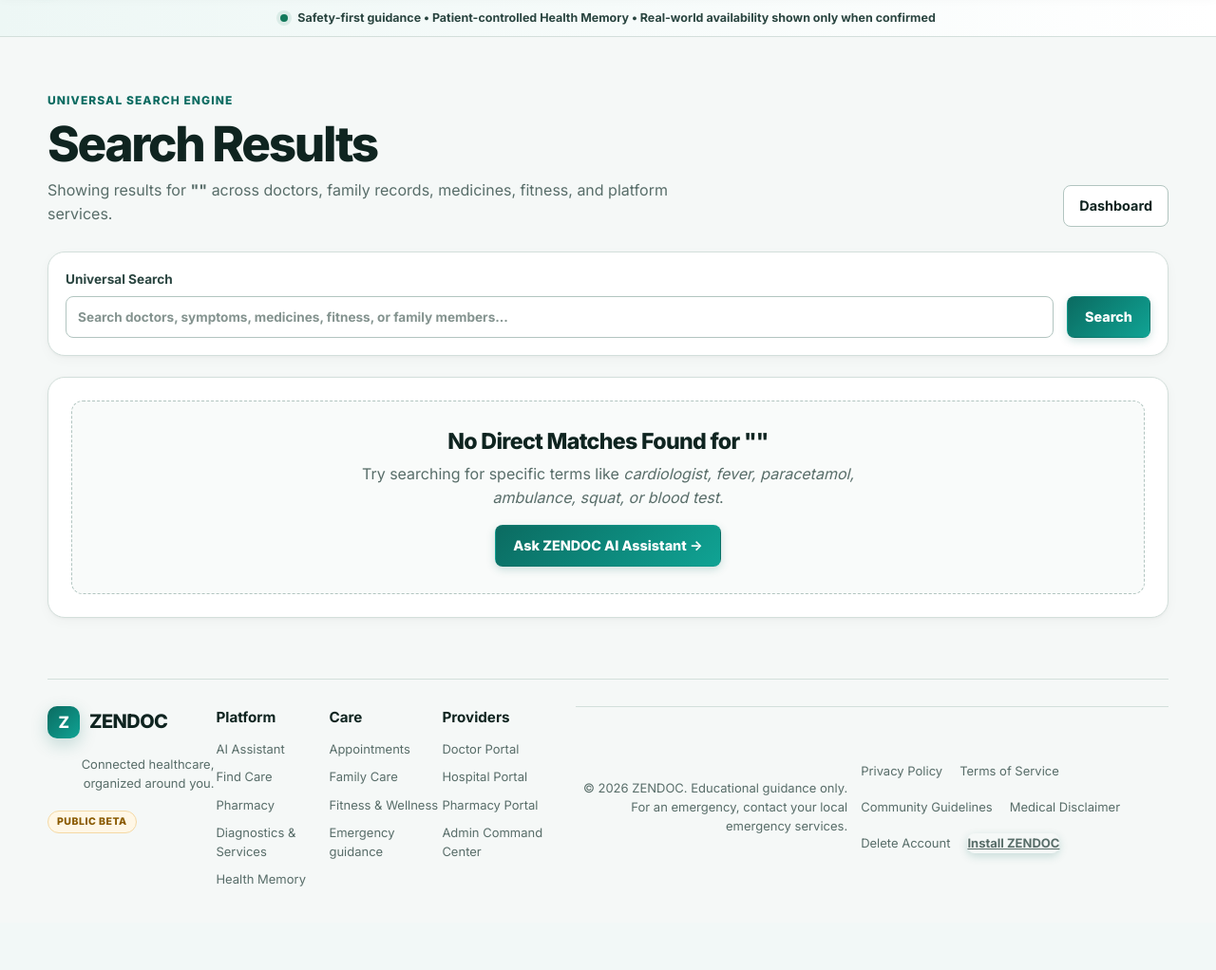
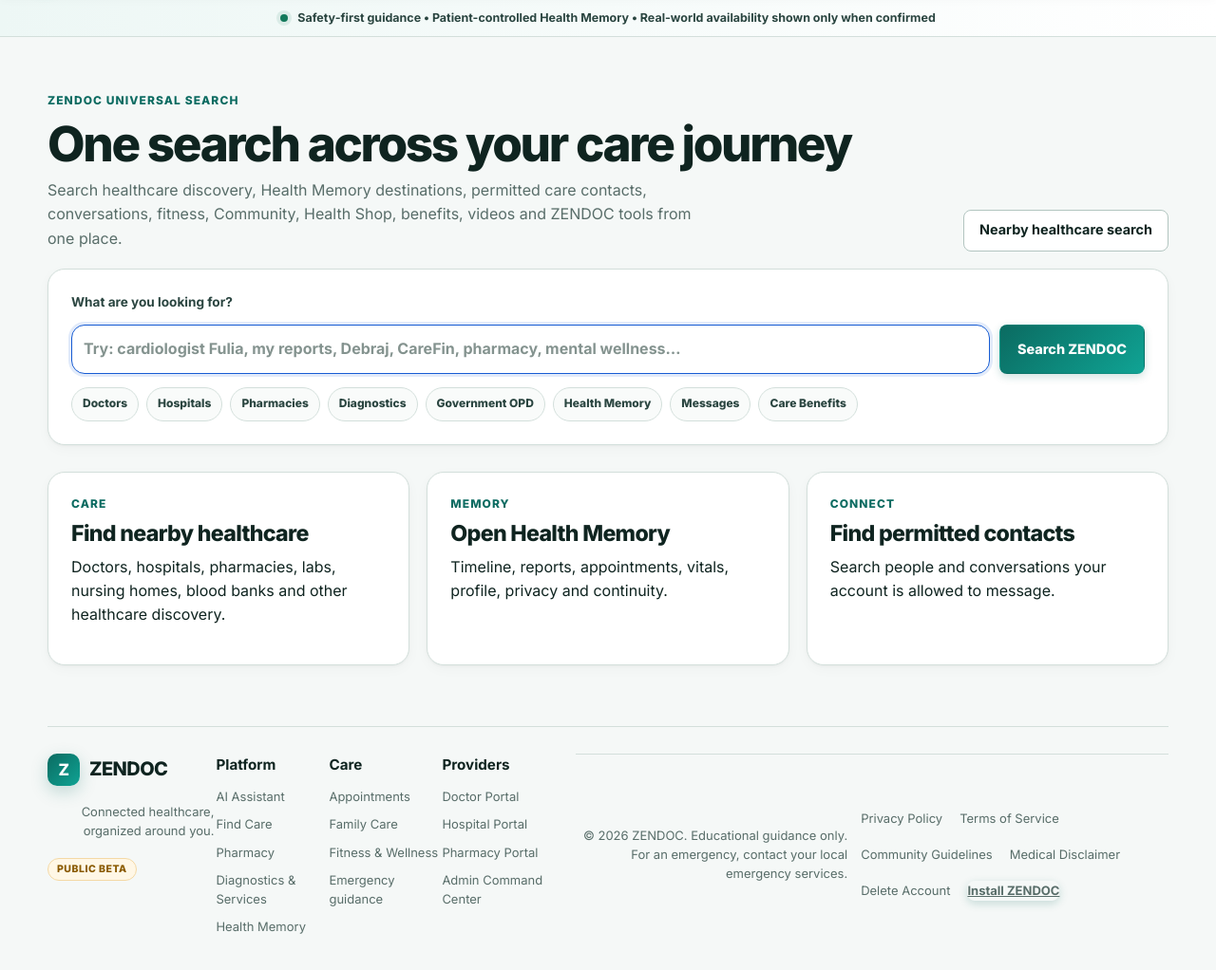
Before and after one commit to kapildebbiswas97-creator/zendoc, a Flask app: page /search in a window 1280 px wide. Shown: the part 69-1091 px from the top of the page at 95% size. Before the commit the page ends 1003 px from the top, so only its background shows below. Run offline with Flask 3, Linux system fonts and the light colour scheme; some libraries are stand-ins or nearby versions.

Commit message:
Rebase premium product upgrade: templates/search.html

```diff
--- a/templates/search.html
+++ b/templates/search.html
@@ -1,55 +1,100 @@
 {% extends "base.html" %}
-{% block title %}Search Results for "{{ q }}" — ZENDOC{% endblock %}
+{% block title %}Universal Search{% if q %} · {{ q }}{% endif %} — ZENDOC{% endblock %}
 
 {% block content %}
-<section class="section-head">
+<section class="section-head universal-search-hero">
   <div>
-    <p class="eyebrow">Universal Search Engine</p>
-    <h1>Search Results</h1>
-    <p class="section-copy">Showing results for <strong>"{{ q }}"</strong> across doctors, family records, medicines, fitness, and platform services.</p>
+    <p class="eyebrow">ZENDOC Universal Search</p>
+    <h1>One search across your care journey</h1>
+    <p class="section-copy">Search healthcare discovery, Health Memory destinations, permitted care contacts, conversations, fitness, Community, Health Shop, benefits, videos and ZENDOC tools from one place.</p>
   </div>
-  <a href="{{ url_for('main.dashboard') }}" class="secondary-action">Dashboard</a>
+  <a href="{{ url_for('universal_search.search_home') }}" class="secondary-action">Nearby healthcare search</a>
 </section>
 
-<!-- Search Input -->
-<form method="get" action="{{ url_for('ecosystem.search_page') }}" class="filter-bar">
-  <label style="grid-column: 1 / -2;">Universal Search
-    <input type="text" name="q" value="{{ q }}" placeholder="Search doctors, symptoms, medicines, fitness, or family members..." required>
+<form method="get" action="{{ url_for('ecosystem.search_page') }}" class="panel universal-search-form" role="search">
+  <label for="universal-search-page-input">What are you looking for?
+    <div class="universal-search-input-row">
+      <input id="universal-search-page-input" type="search" name="q" value="{{ q }}" placeholder="Try: cardiologist Fulia, my reports, Debraj, CareFin, pharmacy, mental wellness…" required autofocus>
+      <button type="submit" class="primary-action">Search ZENDOC</button>
+    </div>
   </label>
-  <button type="submit" class="primary-action">Search</button>
+  <div class="universal-search-quick" aria-label="Popular search destinations">
+    <a href="{{ url_for('universal_search.search_home', category='doctor') }}">Doctors</a>
+    <a href="{{ url_for('universal_search.search_home', category='hospital') }}">Hospitals</a>
+    <a href="{{ url_for('universal_search.search_home', category='pharmacy') }}">Pharmacies</a>
+    <a href="{{ url_for('connected_care.diagnostics_page') }}">Diagnostics</a>
+    <a href="{{ url_for('main.finder') }}#government-ors-handoff">Government OPD</a>
+    <a href="{{ url_for('health_memory.health_summary_page') }}">Health Memory</a>
+    <a href="{{ url_for('milestone7.messages_page') }}">Messages</a>
+    <a href="{{ url_for('carefin.carefin_page') }}">Care Benefits</a>
+  </div>
 </form>
 
+{% if q %}
+<section class="universal-search-summary spaced-panel">
+  <div>
+    <p class="eyebrow">Results</p>
+    <h2>{{ search_data.total_matches }} match{% if search_data.total_matches != 1 %}es{% endif %} for “{{ q }}”</h2>
+  </div>
+  <p class="form-note">Healthcare/public listings keep their source and verification truth. Private results appear only from data your signed-in account is allowed to access.</p>
+</section>
+
 {% if search_data.categories %}
-  <p style="color:var(--muted);margin-bottom:20px;">Found <strong>{{ search_data.total_matches }}</strong> matching results</p>
+  <nav class="universal-search-category-strip" aria-label="Result categories">
+    {% for cat in search_data.categories %}
+      <a href="#search-category-{{ loop.index }}">{{ cat.category }} <span>{{ cat["items"]|length }}</span></a>
+    {% endfor %}
+  </nav>
 
-  <div class="grid two">
+  <div class="universal-search-results">
     {% for cat in search_data.categories %}
-      <article class="panel">
-        <h2 style="color:var(--primary);margin-top:0;">{{ cat.category }}</h2>
-        <div class="summary-block">
+      <section class="panel universal-search-category" id="search-category-{{ loop.index }}">
+        <div class="panel-head">
+          <div><p class="eyebrow">{{ cat.label }}</p><h2>{{ cat.category }}</h2></div>
+          <span class="status-badge">{{ cat["items"]|length }} result{% if cat["items"]|length != 1 %}s{% endif %}</span>
+        </div>
+        <div class="universal-search-result-list">
           {% for item in cat["items"] %}
-            <div class="summary-row" style="display:flex;justify-content:space-between;align-items:center;">
-              <div>
+            <article class="universal-search-result">
+              <div class="universal-search-result__body">
                 <strong>{{ item.title }}</strong>
-                <p style="margin:2px 0 0;color:var(--muted);font-size:13px;">{{ item.subtitle }}</p>
+                <p>{{ item.subtitle }}</p>
+                <div class="universal-search-result__meta">
+                  {% if item.verification_status %}
+                    <span class="provenance-chip">{{ item.verification_status|replace('_',' ')|title }}</span>
+                  {% endif %}
+                  {% if item.source %}
+                    <span>{{ item.source|replace('_',' ')|title }}</span>
+                  {% endif %}
+                  {% if item.bookable_in_zendoc is defined %}
+                    <span>{{ 'Connected ZENDOC action' if item.bookable_in_zendoc else 'Discovery / external handoff' }}</span>
+                  {% endif %}
+                </div>
               </div>
-              <a href="{{ item.url }}" class="primary-action" style="padding:6px 12px;min-height:auto;font-size:12px;">Open &rarr;</a>
-            </div>
+              <a href="{{ item.url }}" class="secondary-action">Open</a>
+            </article>
           {% endfor %}
         </div>
-      </article>
+      </section>
     {% endfor %}
   </div>
 {% else %}
-  <article class="panel">
+  <article class="panel spaced-panel">
     <div class="empty-state">
-      <h2>No Direct Matches Found for "{{ q }}"</h2>
-      <p>Try searching for specific terms like <em>cardiologist, fever, paracetamol, ambulance, squat, or blood test</em>.</p>
-
-      <div style="margin-top:16px;">
-        <a href="{{ url_for('main.ai_center') }}" class="primary-action">Ask ZENDOC AI Assistant &rarr;</a>
+      <h2>No direct product or data match</h2>
+      <p>Try a care type, place, person you are permitted to contact, Health Memory feature, benefit, fitness topic, Community term or product category.</p>
+      <div class="form-actions">
+        <a href="{{ url_for('universal_search.search_home') }}" class="primary-action">Search nearby healthcare</a>
+        <a href="{{ url_for('main.ai_center') }}" class="secondary-action">Ask ZENDOC AI</a>
       </div>
     </div>
   </article>
 {% endif %}
+{% else %}
+<section class="grid three spaced-panel universal-search-start">
+  <a class="panel" href="{{ url_for('universal_search.search_home') }}"><p class="eyebrow">Care</p><h2>Find nearby healthcare</h2><p>Doctors, hospitals, pharmacies, labs, nursing homes, blood banks and other healthcare discovery.</p></a>
+  <a class="panel" href="{{ url_for('health_memory.health_summary_page') }}"><p class="eyebrow">Memory</p><h2>Open Health Memory</h2><p>Timeline, reports, appointments, vitals, profile, privacy and continuity.</p></a>
+  <a class="panel" href="{{ url_for('milestone7.messages_page') }}"><p class="eyebrow">Connect</p><h2>Find permitted contacts</h2><p>Search people and conversations your account is allowed to message.</p></a>
+</section>
+{% endif %}
 {% endblock %}
```
